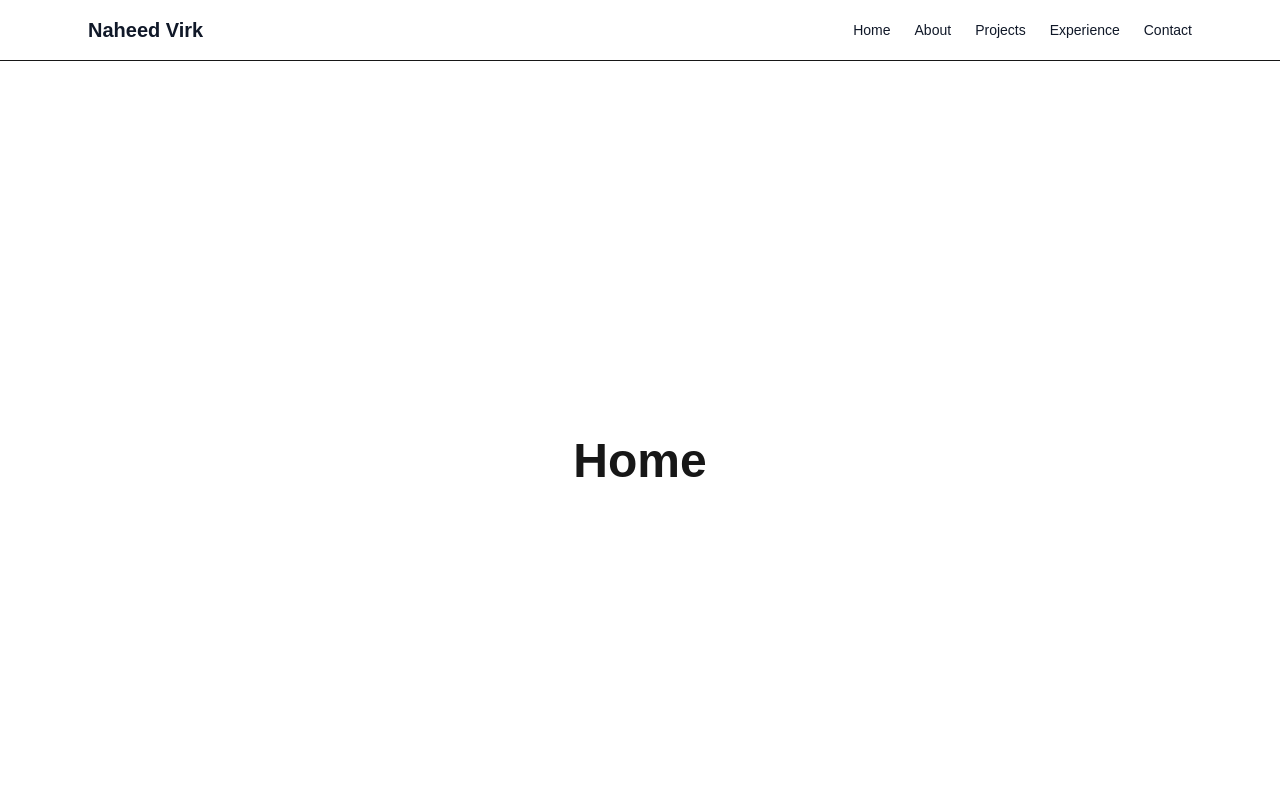
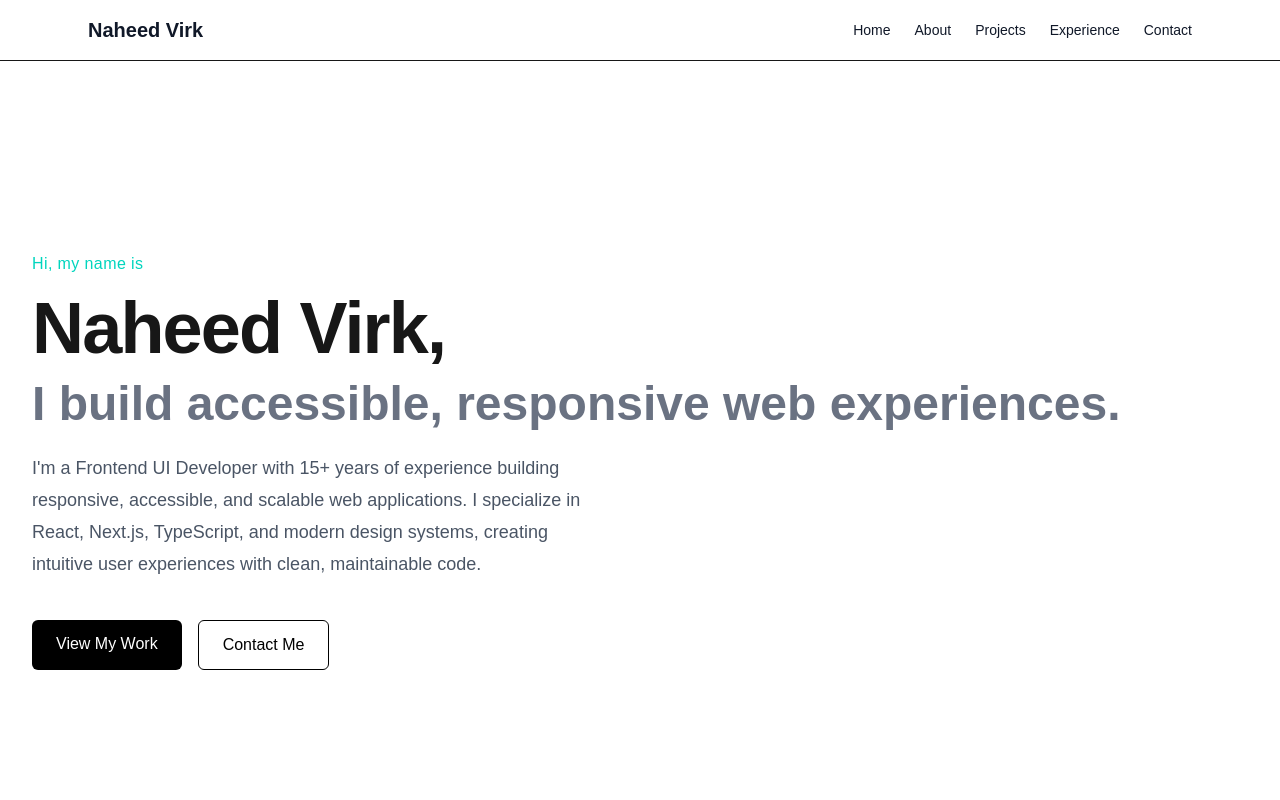
Before and after one commit to naheedkvirk/portfolio, a Next.js app: page / in a window 1280 px wide. Shown: the top 800 px of the page. Built offline with nearby package versions, Linux system fonts and the light colour scheme.

Commit message:
feat(hero): add staggered entrance animation

```diff
--- a/app/page.tsx
+++ b/app/page.tsx
@@ -1,43 +1,45 @@
+import Hero from "@/components/Hero";
+
 export default function Home() {
   return (
     <>
+      <Hero />
+    </>
+  );
+}
+
+/*
       <section
         id="home"
         className="scroll-mt-20 flex min-h-screen items-center justify-center"
       >
         <h1 className="text-5xl font-bold">Home</h1>
       </section>
-
       <section
         id="about"
         className="scroll-mt-20 flex min-h-screen items-center justify-center bg-gray-50 dark:bg-zinc-900"
       >
         <h2 className="text-4xl font-semibold">About</h2>
       </section>
-
       <section
         id="projects"
         className="scroll-mt-20 flex min-h-screen items-center justify-center"
       >
         <h2 className="text-4xl font-semibold">Projects</h2>
       </section>
-
       <section
         id="experience"
         className="scroll-mt-20 flex min-h-screen items-center justify-center bg-gray-50 dark:bg-zinc-900"
       >
         <h2 className="text-4xl font-semibold">Experience</h2>
       </section>
-
       <section
         id="contact"
         className="scroll-mt-20 flex min-h-screen items-center justify-center"
       >
         <h2 className="text-4xl font-semibold">Contact</h2>
       </section>
-    </>
-  );
-}
+      */
 
 /*
 export default function Home() {
--- /dev/null
+++ b/components/Hero/Hero.tsx
@@ -0,0 +1,97 @@
+"use client";
+import { motion, type Variants } from "motion/react";
+
+const containerVariants: Variants = {
+  hidden: {},
+
+  visible: {
+    transition: {
+      staggerChildren: 0.15,
+    },
+  },
+};
+
+const itemVariants: Variants = {
+  hidden: {
+    opacity: 0,
+    y: 20,
+  },
+
+  visible: {
+    opacity: 1,
+    y: 0,
+    transition: {
+      duration: 0.5,
+      ease: "easeOut",
+    },
+  },
+};
+
+export default function Hero() {
+  return (
+    <section id="home" className="flex min-h-screen items-center py-24">
+      <div className="mx-auto w-full max-w-7xl px-6 lg:px-8">
+        <motion.div
+          className="max-w-3exl"
+          variants={containerVariants}
+          initial="hidden"
+          animate="visible"
+        >
+          {/* Hero content will be added in Task 5 */}
+          <motion.p
+            variants={itemVariants}
+            className="text-sm font-medium tracking-wide text-teal-400 sm:text-base"
+          >
+            Hi, my name is
+          </motion.p>
+
+          <motion.h1
+            variants={itemVariants}
+            className="mt-4 text-5xl font-bold tracking-tight sm:text-6xl lg:text-7xl"
+          >
+            Naheed Virk,
+          </motion.h1>
+
+          <motion.h2
+            variants={itemVariants}
+            className="mt-4 text-3xl font-semibold text-gray-500 sm:text-4xl lg:text-5xl dark:text-gray-400"
+          >
+            I build accessible, responsive web experiences.
+          </motion.h2>
+
+          <motion.p
+            variants={itemVariants}
+            className="mt-6 max-w-xl text-base leading-8 text-gray-600 sm:text-lg dark:text-gray-300"
+          >
+            I&apos;m a Frontend UI Developer with 15+ years of experience
+            building responsive, accessible, and scalable web applications. I
+            specialize in React, Next.js, TypeScript, and modern design systems,
+            creating intuitive user experiences with clean, maintainable code.
+          </motion.p>
+
+          <motion.div
+            variants={itemVariants}
+            className="mt-10 flex flex-col gap-4 sm:flex-row"
+          >
+            <a
+              href="#projects"
+              className="rounded-md bg-black px-6 py-3 text-white transition-colors
+              duration-300 hover:bg-gray-800 focus:outline-none focus:ring-2 focus:ring-gray-500 focus:ring-offset-2"
+            >
+              View My Work
+            </a>
+
+            <a
+              href="#contact"
+              className="rounded-md border border-black px-6 py-3 text-black transition-colors duration-300
+              hover:bg-gray-100 hover:text-black focus:outline-none focus:ring-2 focus:ring-gray-500
+              focus:ring-offset-2 dark:border-white dark:text-white dark:hover:bg-gray-800 dark:hover:text-white"
+            >
+              Contact Me
+            </a>
+          </motion.div>
+        </motion.div>
+      </div>
+    </section>
+  );
+}
--- /dev/null
+++ b/components/Hero/index.ts
@@ -0,0 +1 @@
+export { default } from "./Hero";
--- a/package.json
+++ b/package.json
@@ -9,6 +9,7 @@
     "lint": "eslint"
   },
   "dependencies": {
+    "motion": "^12.42.2",
     "next": "16.2.10",
     "react": "19.2.4",
     "react-dom": "19.2.4"
```
Also changed, not shown: 1 other file (tests, documents, lock files or other folders).
